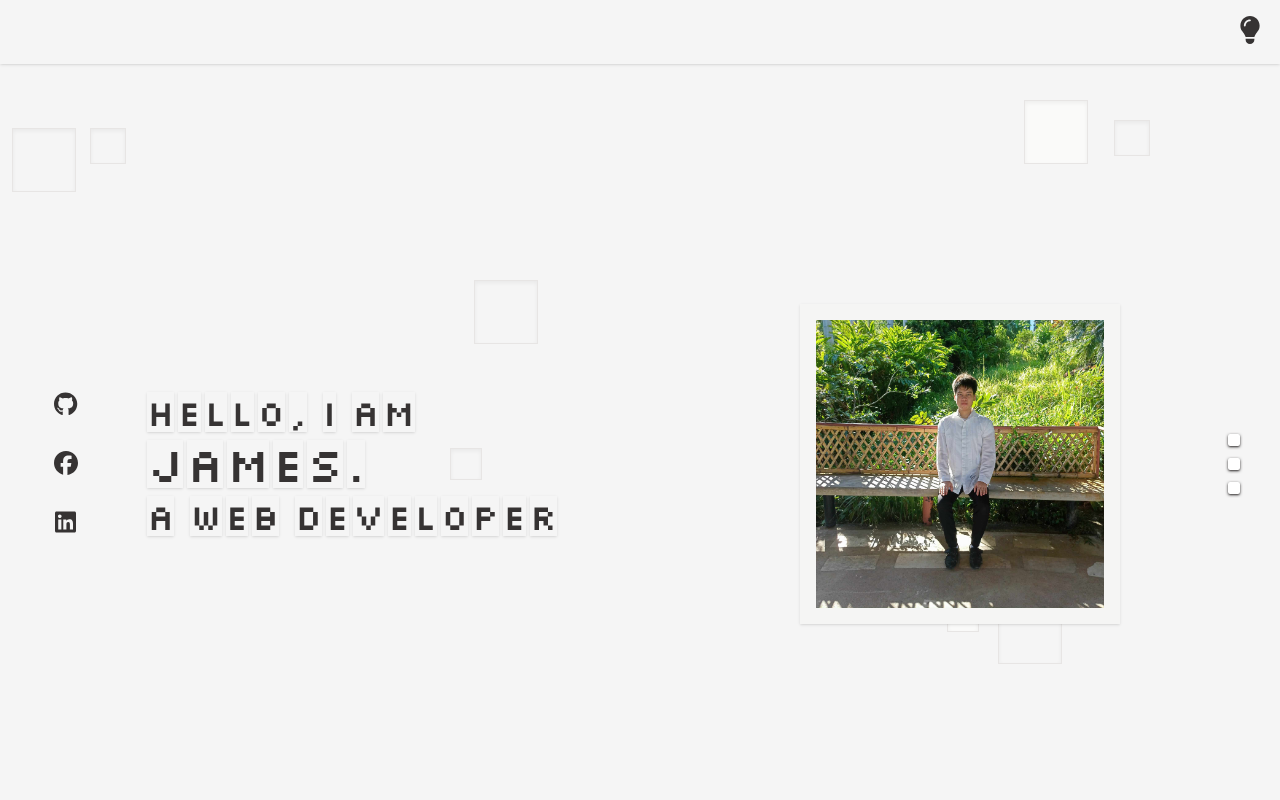
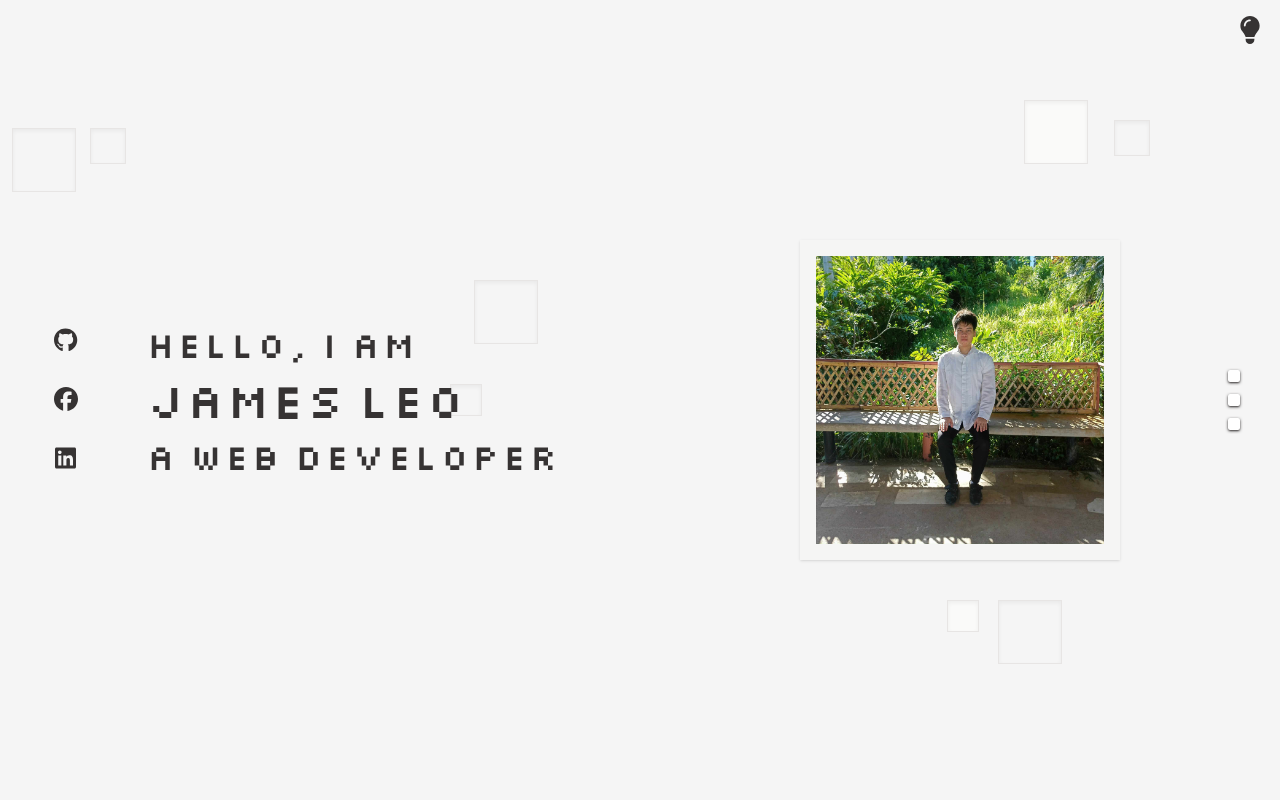
Before and after one commit to JamesWithLeo/Portfolio, a React (Create React App) app in the folder client/: page / in a window 1280 px wide. Shown: the top 800 px of the page. Built offline with nearby package versions, Linux system fonts and the light colour scheme.

Commit message:
name animation, header tweaks

```diff
--- a/client/src/Components/Card/projects.tsx
+++ b/client/src/Components/Card/projects.tsx
@@ -24,8 +24,8 @@ export default function Project({
     <main
       id="projectCard"
       className="min-w-42 group h-max w-full max-w-sm snap-center md:snap-align-none"
-      // className="group flex h-max w-full max-w-96 flex-col justify-between gap-2
-      // bg-light100 px-4 py-5 shadow-lg outline-dashed outline-darkPrimary delay-200 duration-200 ease-linear hover:scale-[1.03] hover:bg-white focus:scale-[1.03] focus:bg-white focus:outline dark:rounded-md dark:bg-dark900 dark:shadow-xl dark:shadow-stone-800 dark:hover:bg-dark600 dark:focus:bg-dark600"
+      // className="group flex h-full w-full max-w-96 flex-col
+      // justify-between gap-2 bg-light100 px-4 py-5 shadow-lg outline-dashed outline-darkPrimary delay-200 duration-200 ease-linear hover:scale-[1.03] hover:bg-white focus:scale-[1.03] focus:bg-white focus:outline dark:rounded-md dark:bg-dark900 dark:shadow-xl dark:shadow-stone-800 dark:hover:bg-dark600 dark:focus:bg-dark600"
     >
       {appImg ? (
         <div className="h-auto w-full bg-stone-100 delay-200 duration-200 ease-linear">
--- a/client/src/Components/Name.tsx
+++ b/client/src/Components/Name.tsx
@@ -1,142 +1,137 @@
+import { Variants, motion } from "framer-motion";
+
 export default function Name() {
+  const letterContainerVariant: Variants = {
+    animate: {
+      transition: {
+        repeat: Infinity,
+        repeatType: "loop",
+        staggerChildren: 0.5, // Stagger the animation for each child
+      },
+    },
+  };
+  const letterVariant: Variants = {
+    animate: {
+      scale: [1, 1.5, 1], // Scale up to 1.5 and back to 1
+      transition: {
+        duration: 0.5, // Total duration of the scale animation
+        ease: "easeInOut", // Smooth animation
+      },
+    },
+  };
+  const helloMsg = ["H", "E", "L", "L", "O"];
+  const name = ["J", "A", "M", "E", "S"];
   return (
     <>
+      <motion.main
+        variants={letterContainerVariant}
+        animate="animate"
+        className="flex flex-col gap-3"
+      >
         <div className="flex justify-center gap-4 md:justify-start">
           <div className="flex cursor-default gap-1 text-center font-[silkscreen] text-darkPrimary md:text-3xl lg:text-4xl dark:font-[Gluten]">
-          <h1 className="w-max shadow delay-200 duration-200 ease-linear hover:scale-[1.5] hover:shadow-none dark:text-white dark:shadow-[#272121] dark:hover:-translate-y-2 dark:hover:bg-[#272121]">
-            H
-          </h1>
-          <h1 className="w-max shadow delay-200 duration-200 ease-linear hover:scale-[1.5] hover:shadow-none dark:text-white dark:shadow-[#272121] dark:hover:-translate-y-2 dark:hover:bg-[#272121]">
-            E
-          </h1>
-          <h1 className="w-max shadow delay-200 duration-200 ease-linear hover:scale-[1.5] hover:shadow-none dark:text-white dark:shadow-[#272121] dark:hover:-translate-y-2 dark:hover:bg-[#272121]">
-            L
-          </h1>
-          <h1 className="w-max shadow delay-200 duration-200 ease-linear hover:scale-[1.5] hover:shadow-none dark:text-white dark:shadow-[#272121] dark:hover:-translate-y-2 dark:hover:bg-[#272121]">
-            L
-          </h1>
-          <h1 className="w-max shadow delay-200 duration-200 ease-linear hover:scale-[1.5] hover:shadow-none dark:text-white dark:shadow-[#272121] dark:hover:-translate-y-2 dark:hover:bg-[#272121]">
-            O
-          </h1>
-          <h1 className="w-max shadow delay-200 duration-200 ease-linear hover:scale-[1.5] hover:shadow-none dark:text-white dark:shadow-[#272121] dark:hover:-translate-y-2 dark:hover:bg-[#272121]">
+            {helloMsg.map((letter, index) => (
+              <motion.h1
+                variants={letterVariant}
+                className="w-max dark:text-white "
+              >
+                {letter}
+              </motion.h1>
+            ))}
+            <h1 className="w-max  delay-200 duration-200 ease-linear  dark:text-white ">
               ,
             </h1>
           </div>
           <div className="flex cursor-default gap-1 text-center font-[silkscreen] text-darkPrimary md:text-3xl lg:text-4xl dark:font-[Gluten]">
-          <h1 className="w-max shadow delay-200 duration-200 ease-linear hover:-translate-y-2 hover:scale-[1.5] hover:shadow-none dark:text-white dark:shadow-[#272121] dark:hover:bg-[#272121]">
+            <motion.h1
+              variants={letterVariant}
+              className="w-max  dark:text-white "
+            >
               I
-          </h1>
+            </motion.h1>
           </div>
           <div className="flex cursor-default gap-1 text-center font-[silkscreen] text-darkPrimary md:text-3xl lg:text-4xl dark:font-[Gluten]">
-          <h1 className="w-max shadow delay-200 duration-200 ease-linear hover:-translate-y-2 hover:scale-[1.5] hover:shadow-none dark:text-white dark:shadow-[#272121] dark:hover:bg-[#272121]">
+            <motion.h1
+              variants={letterVariant}
+              className="w-max   dark:text-white"
+            >
               A
-          </h1>
-          <h1 className="w-max shadow delay-200 duration-200 ease-linear hover:-translate-y-2 hover:scale-[1.5] hover:shadow-none dark:text-white dark:shadow-[#272121] dark:hover:bg-[#272121]">
+            </motion.h1>
+            <motion.h1
+              variants={letterVariant}
+              className="w-max   dark:text-white  "
+            >
               M
-          </h1>
+            </motion.h1>
           </div>
         </div>
+
         <div className="flex justify-center gap-4 md:justify-start">
           <div className="flex cursor-default gap-1 text-center font-[silkscreen] text-darkPrimary md:text-3xl lg:text-5xl dark:font-[Gluten]">
-          <h1 className="w-max shadow delay-200 duration-200 ease-linear hover:-translate-y-2 hover:scale-[1.5] hover:shadow-none dark:text-white dark:shadow-[#272121] dark:hover:bg-[#272121]">
-            J
-          </h1>
-          <h1 className="w-max shadow delay-200 duration-200 ease-linear hover:-translate-y-2 hover:scale-[1.5] hover:shadow-none dark:text-white dark:shadow-[#272121] dark:hover:bg-[#272121]">
-            A
-          </h1>
-          <h1 className="w-max shadow delay-200 duration-200 ease-linear hover:-translate-y-2 hover:scale-[1.5] hover:shadow-none dark:text-white dark:shadow-[#272121] dark:hover:bg-[#272121]">
-            M
-          </h1>
-          <h1 className="w-max shadow delay-200 duration-200 ease-linear hover:-translate-y-2 hover:scale-[1.5] hover:shadow-none dark:text-white dark:shadow-[#272121] dark:hover:bg-[#272121]">
-            E
-          </h1>
-          <h1 className="w-max shadow delay-200 duration-200 ease-linear hover:-translate-y-2 hover:scale-[1.5] hover:shadow-none dark:text-white dark:shadow-[#272121] dark:hover:bg-[#272121]">
-            S
-          </h1>
-          <h1 className="hidden w-max shadow delay-200 duration-200 ease-linear hover:-translate-y-2 hover:scale-[1.5] hover:shadow-none md:block dark:text-white dark:shadow-[#272121] dark:hover:bg-[#272121]">
-            .
-          </h1>
+            {name.map((letter, index) => (
+              <motion.h1
+                variants={letterVariant}
+                className="w-max  dark:text-white"
+              >
+                {letter}
+              </motion.h1>
+            ))}
+          </div>
+          <div className="flex cursor-default gap-1 text-center font-[silkscreen] text-darkPrimary md:text-3xl lg:text-5xl dark:font-[Gluten]">
+            {["L", "E", "O"].map((letter) => (
+              <motion.h1
+                variants={letterVariant}
+                className="w-max  dark:text-white "
+              >
+                {letter}
+              </motion.h1>
+            ))}
           </div>
           <div className="flex cursor-default gap-1 text-center font-[silkscreen] text-darkPrimary md:hidden md:text-3xl lg:text-4xl dark:font-[Gluten]">
-          <h1 className="w-max shadow delay-200 duration-200 ease-linear hover:-translate-y-2 hover:scale-[1.5] dark:text-white dark:shadow-[#272121] dark:hover:bg-[#272121]">
-            L
-          </h1>
-          <h1 className="w-max shadow delay-200 duration-200 ease-linear hover:-translate-y-2 hover:scale-[1.5] dark:text-white dark:shadow-[#272121] dark:hover:bg-[#272121]">
-            E
-          </h1>
-          <h1 className="w-max shadow delay-200 duration-200 ease-linear hover:-translate-y-2 hover:scale-[1.5] dark:text-white dark:shadow-[#272121] dark:hover:bg-[#272121]">
-            O
-          </h1>
-        </div>
-        <div className="flex cursor-default gap-1 text-center font-[silkscreen] text-darkPrimary md:hidden md:text-3xl lg:text-4xl dark:font-[Gluten]">
-          <h1 className="w-max shadow delay-200 duration-200 ease-linear hover:-translate-y-2 hover:scale-[1.5] dark:text-white dark:shadow-[#272121] dark:hover:bg-[#272121]">
-            O
-          </h1>
-          <h1 className="w-max shadow delay-200 duration-200 ease-linear hover:-translate-y-2 hover:scale-[1.5] dark:text-white dark:shadow-[#272121] dark:hover:bg-[#272121]">
-            C
-          </h1>
-          <h1 className="w-max shadow delay-200 duration-200 ease-linear hover:-translate-y-2 hover:scale-[1.5] dark:text-white dark:shadow-[#272121] dark:hover:bg-[#272121]">
-            A
-          </h1>
-          <h1 className="w-max shadow delay-200 duration-200 ease-linear hover:-translate-y-2 hover:scale-[1.5] dark:text-white dark:shadow-[#272121] dark:hover:bg-[#272121]">
-            M
-          </h1>
-          <h1 className="w-max shadow delay-200 duration-200 ease-linear hover:-translate-y-2 hover:scale-[1.5] dark:text-white dark:shadow-[#272121] dark:hover:bg-[#272121]">
-            P
-          </h1>
-          <h1 className="w-max shadow delay-200 duration-200 ease-linear hover:-translate-y-2 hover:scale-[1.5] dark:text-white dark:shadow-[#272121] dark:hover:bg-[#272121]">
-            O
-          </h1>
+            {["O", "C", "A", "M", "P", "O"].map((letter, _) => (
+              <motion.h1
+                variants={letterVariant}
+                className="w-max  dark:text-white "
+              >
+                {letter}
+              </motion.h1>
+            ))}
           </div>
         </div>
 
         <div className="flex justify-center gap-4 md:justify-start">
           <div className="flex cursor-default gap-1 text-center font-[silkscreen] text-darkPrimary md:text-3xl lg:text-4xl dark:font-[Gluten]">
-          <h1 className="hover:-translate-y-2] w-max shadow delay-200 duration-200 ease-linear hover:scale-[1.5] hover:shadow-none dark:text-white dark:shadow-[#272121] dark:hover:bg-[#272121]">
+            <motion.h1
+              variants={letterVariant}
+              className=" w-max  dark:text-white "
+            >
               A
-          </h1>
+            </motion.h1>
           </div>
           <div className="flex cursor-default gap-1 text-center font-[silkscreen] text-darkPrimary md:text-3xl lg:text-4xl dark:font-[Gluten]">
-          <h1 className="w-max shadow delay-200 duration-200 ease-linear hover:-translate-y-2 hover:scale-[1.5] hover:shadow-none dark:text-white dark:shadow-[#272121] dark:hover:bg-[#272121]">
-            W
-          </h1>
-          <h1 className="w-max shadow delay-200 duration-200 ease-linear hover:-translate-y-2 hover:scale-[1.5] hover:shadow-none dark:text-white dark:shadow-[#272121] dark:hover:bg-[#272121]">
-            E
-          </h1>
-          <h1 className="w-max shadow delay-200 duration-200 ease-linear hover:-translate-y-2 hover:scale-[1.5] hover:shadow-none dark:text-white dark:shadow-[#272121] dark:hover:bg-[#272121]">
-            B
-          </h1>
+            {["W", "E", "B"].map((letter, index) => (
+              <motion.h1
+                variants={letterVariant}
+                className="w-max  dark:text-white "
+              >
+                {letter}
+              </motion.h1>
+            ))}
           </div>
           <div className="flex cursor-default gap-1 text-center font-[silkscreen] text-darkPrimary md:text-3xl lg:text-4xl dark:font-[Gluten]">
-          <h1 className="w-max shadow delay-200 duration-200 ease-linear hover:-translate-y-2 hover:scale-[1.5] hover:shadow-none dark:text-white dark:shadow-[#272121] dark:hover:bg-[#272121]">
-            D
-          </h1>
-          <h1 className="w-max shadow delay-200 duration-200 ease-linear hover:-translate-y-2 hover:scale-[1.5] hover:shadow-none dark:text-white dark:shadow-[#272121] dark:hover:bg-[#272121]">
-            E
-          </h1>
-          <h1 className="w-max shadow delay-200 duration-200 ease-linear hover:-translate-y-2 hover:scale-[1.5] hover:shadow-none dark:text-white dark:shadow-[#272121] dark:hover:bg-[#272121]">
-            V
-          </h1>
-          <h1 className="w-max shadow delay-200 duration-200 ease-linear hover:-translate-y-2 hover:scale-[1.5] hover:shadow-none dark:text-white dark:shadow-[#272121] dark:hover:bg-[#272121]">
-            E
-          </h1>
-          <h1 className="w-max shadow delay-200 duration-200 ease-linear hover:-translate-y-2 hover:scale-[1.5] hover:shadow-none dark:text-white dark:shadow-[#272121] dark:hover:bg-[#272121]">
-            L
-          </h1>
-          <h1 className="w-max shadow delay-200 duration-200 ease-linear hover:-translate-y-2 hover:scale-[1.5] hover:shadow-none dark:text-white dark:shadow-[#272121] dark:hover:bg-[#272121]">
-            O
-          </h1>
-          <h1 className="w-max shadow delay-200 duration-200 ease-linear hover:-translate-y-2 hover:scale-[1.5] hover:shadow-none dark:text-white dark:shadow-[#272121] dark:hover:bg-[#272121]">
-            P
-          </h1>
-          <h1 className="w-max shadow delay-200 duration-200 ease-linear hover:-translate-y-2 hover:scale-[1.5] hover:shadow-none dark:text-white dark:shadow-[#272121] dark:hover:bg-[#272121]">
-            E
-          </h1>
-          <h1 className="w-max shadow delay-200 duration-200 ease-linear hover:-translate-y-2 hover:scale-[1.5] hover:shadow-none dark:text-white dark:shadow-[#272121] dark:hover:bg-[#272121]">
-            R
-          </h1>
+            {["D", "E", "V", "E", "L", "O", "P", "E", "R"].map(
+              (letter, index) => (
+                <motion.h1
+                  variants={letterVariant}
+                  className="w-max  dark:text-white "
+                >
+                  {letter}
+                </motion.h1>
+              ),
+            )}
           </div>
         </div>
+      </motion.main>
     </>
   );
 }
--- a/client/src/Components/Projects/index.tsx
+++ b/client/src/Components/Projects/index.tsx
@@ -40,7 +40,7 @@ export default function Projects() {
             onClick={() => setIsSwitched(!isSwitched)}
             className="font-[silkscreen] text-2xl text-darkPrimary md:text-3xl lg:text-4xl dark:text-white "
             animate={{
-              opacity: isSwitched ? 0.5 : 1,
+              opacity: isSwitched ? 0.3 : 1,
               x: isSwitched && !isSmallScreen ? "160%" : "0%",
               y: isSmallScreen && isSwitched ? "140%" : "0%",
             }}
@@ -49,9 +49,9 @@ export default function Projects() {
           </motion.button>
           <motion.button
             onClick={() => setIsSwitched(!isSwitched)}
-            className="font-[silkscreen]  text-2xl text-darkPrimary opacity-20 md:text-3xl lg:text-4xl dark:text-white"
+            className="font-[silkscreen]  text-2xl text-darkPrimary  md:text-3xl lg:text-4xl dark:text-white"
             animate={{
-              opacity: isSwitched ? 1 : 0.5,
+              opacity: isSwitched ? 1 : 0.3,
               x: isSwitched && !isSmallScreen ? "-80%" : "0%",
               y: isSmallScreen && isSwitched ? "-125%" : "0%",
             }}
```
Also changed, not shown: client/src/App.tsx (+3 -37 lines), client/src/Components/Header/index.tsx (added, +57 -0 lines). Lines whose indentation alone changed are shown as unchanged.
